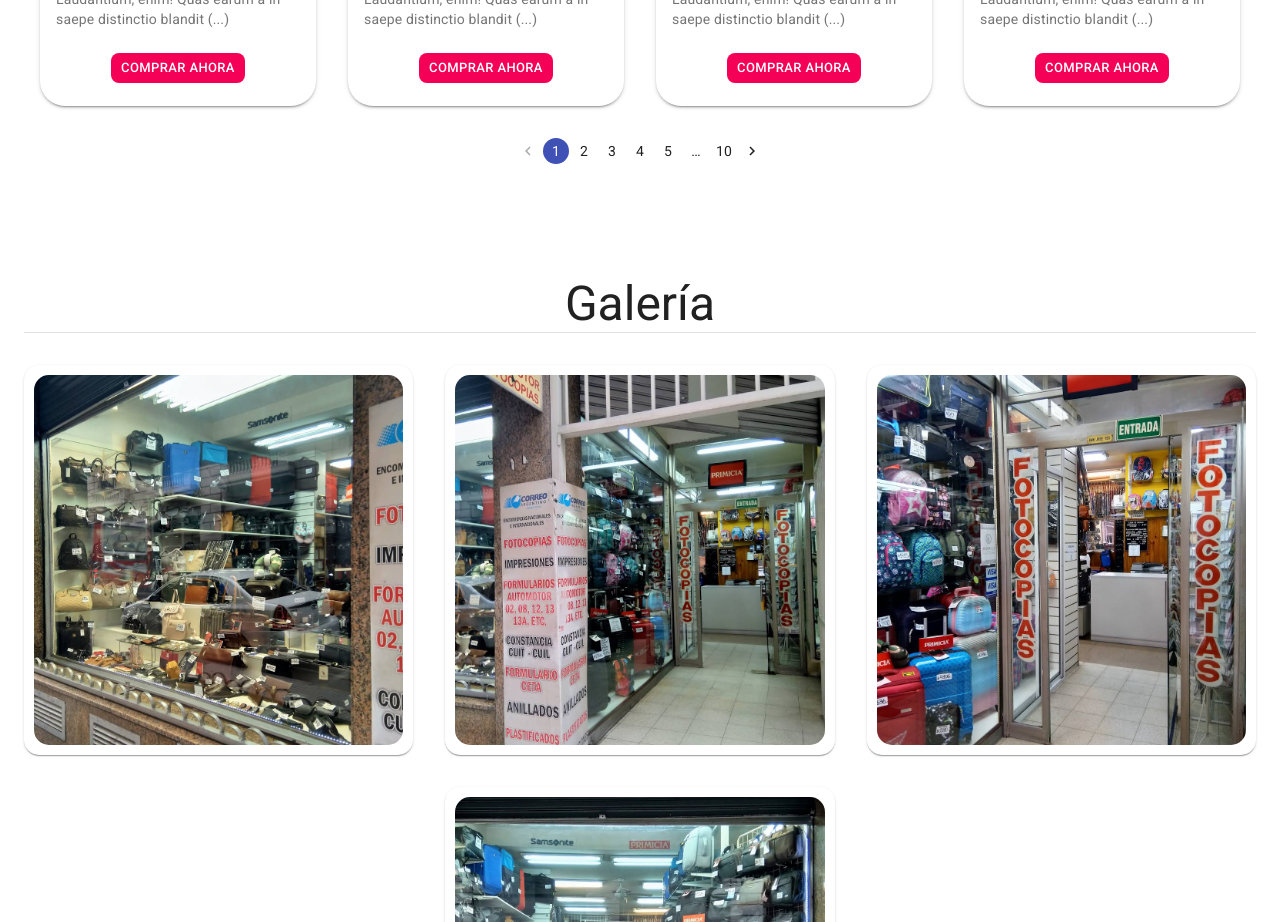
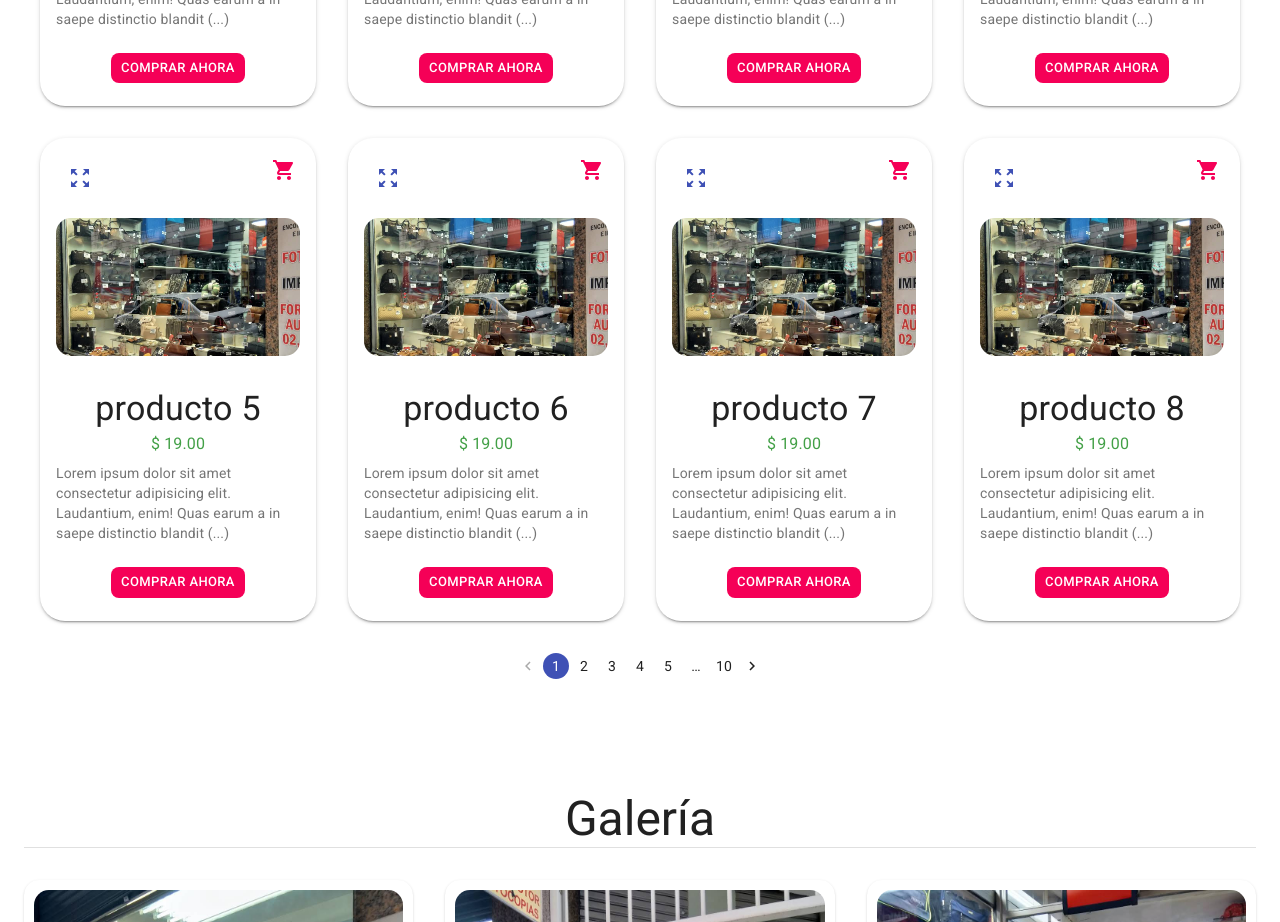
Before and after one commit to TheMrCorvy/Marroquineria-Stallion, a Next.js app: page / in a window 1280 px wide. Shown: the part 1280-2202 px from the top of the page. Built offline with nearby package versions, Linux system fonts and the light colour scheme.

Commit message:
fixed horizontal scroll on mobile

```diff
--- a/src/components/ListProductsSection.tsx
+++ b/src/components/ListProductsSection.tsx
@@ -92,7 +92,7 @@ const useStyles = makeStyles((theme: Theme) =>
 			paddingRight: 10,
 
 			[theme.breakpoints.down("sm")]: {
-				height: "67vh",
+				height: "auto",
 				overflowX: "scroll",
 				display: "flex",
 				marginTop: 5,
@@ -155,9 +155,10 @@ const ListProductsSection: FC = () => {
 
 	const scrollProducts = () => {
 		const productsContainer = document.getElementById("products-list")
+		const elWidth = document.getElementById("producto-0")
 
-		if (productsContainer) {
-			productsContainer.scrollBy({ top: 0, left: +200, behavior: "smooth" })
+		if (productsContainer && elWidth) {
+			productsContainer.scrollBy({ top: 0, left: +elWidth.offsetWidth, behavior: "smooth" })
 		}
 	}
 
@@ -235,7 +236,15 @@ const ListProductsSection: FC = () => {
 									id="products-list"
 								>
 									{products.map((product, index) => (
-										<Grid item xs={12} sm={6} md={4} lg={3} key={index}>
+										<Grid
+											item
+											xs={12}
+											sm={6}
+											md={4}
+											lg={3}
+											key={index}
+											id={"producto-" + index}
+										>
 											<ProductCard
 												productFromProps={product}
 												loading={loading}
@@ -314,4 +323,40 @@ const apiProducts: ProductCardProps[] = [
 		imgUrl: "/images/galery_1.jpg",
 		stock: 4,
 	},
+	{
+		id: 5,
+		title: "producto 5",
+		description:
+			"Lorem ipsum dolor sit amet consectetur adipisicing elit. Laudantium, enim! Quas earum a in saepe distinctio blanditiis dolorem voluptates sed ex sunt. Magni doloribus deserunt iste natus harum consequatur amet?",
+		price: "19.00",
+		imgUrl: "/images/galery_1.jpg",
+		stock: 5,
+	},
+	{
+		id: 6,
+		title: "producto 6",
+		description:
+			"Lorem ipsum dolor sit amet consectetur adipisicing elit. Laudantium, enim! Quas earum a in saepe distinctio blanditiis dolorem voluptates sed ex sunt. Magni doloribus deserunt iste natus harum consequatur amet?",
+		price: "19.00",
+		imgUrl: "/images/galery_1.jpg",
+		stock: 7,
+	},
+	{
+		id: 7,
+		title: "producto 7",
+		description:
+			"Lorem ipsum dolor sit amet consectetur adipisicing elit. Laudantium, enim! Quas earum a in saepe distinctio blanditiis dolorem voluptates sed ex sunt. Magni doloribus deserunt iste natus harum consequatur amet?",
+		price: "19.00",
+		imgUrl: "/images/galery_1.jpg",
+		stock: 2,
+	},
+	{
+		id: 8,
+		title: "producto 8",
+		description:
+			"Lorem ipsum dolor sit amet consectetur adipisicing elit. Laudantium, enim! Quas earum a in saepe distinctio blanditiis dolorem voluptates sed ex sunt. Magni doloribus deserunt iste natus harum consequatur amet?",
+		price: "19.00",
+		imgUrl: "/images/galery_1.jpg",
+		stock: 4,
+	},
 ]
```
